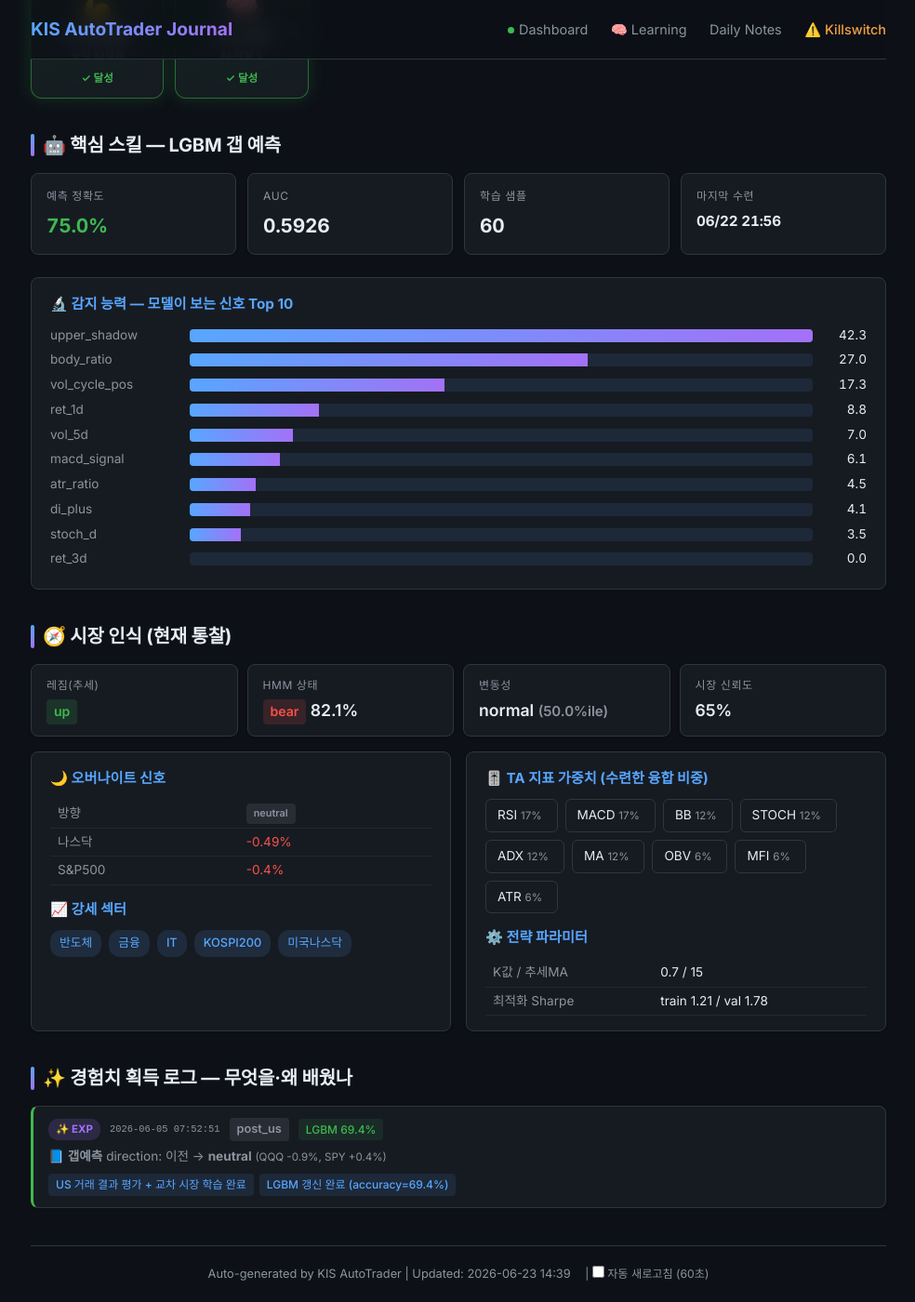
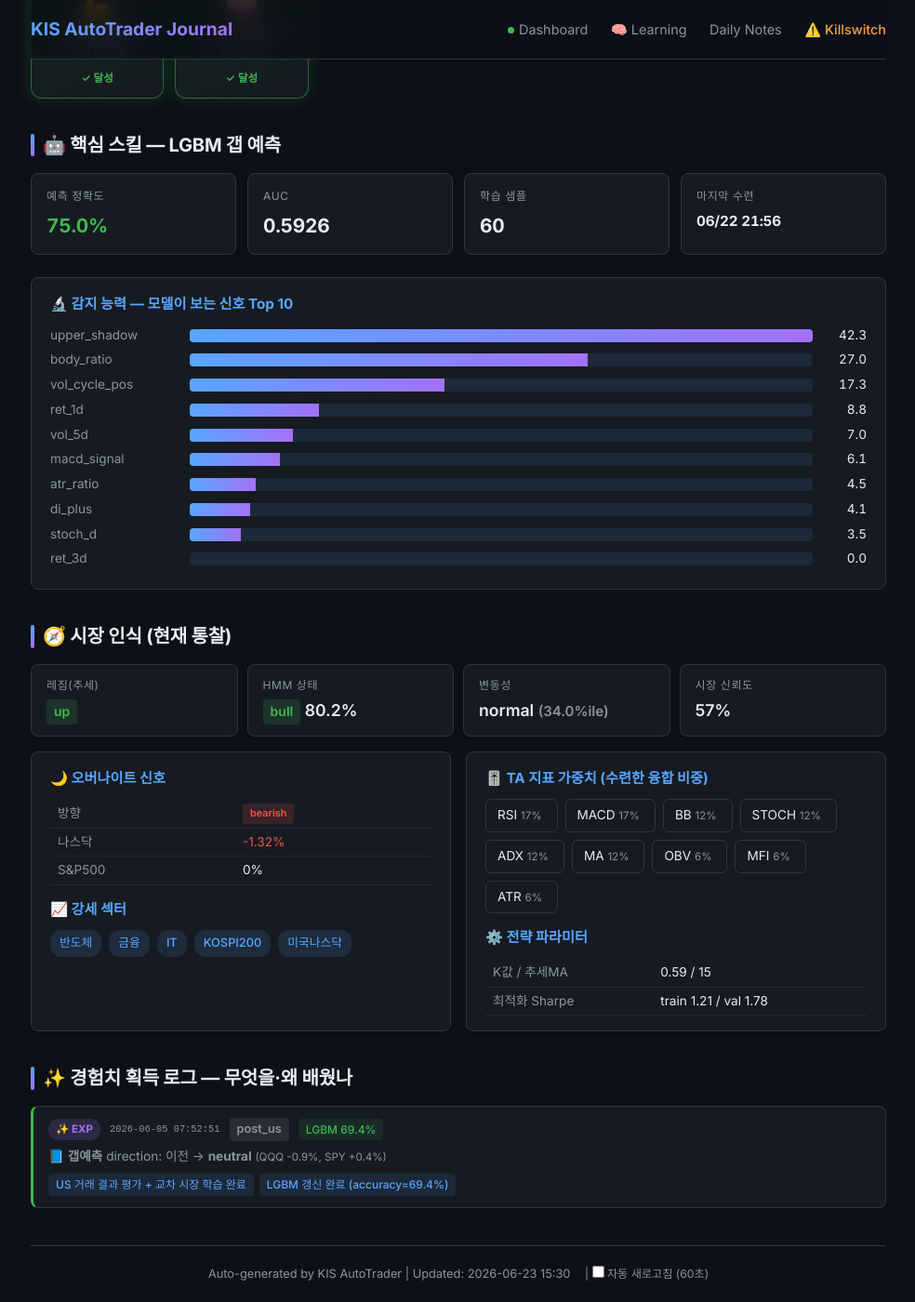
Before and after one commit to BudongJW/kis-trading-journal, a Jekyll site: the page built from learning.html, in a window 1280 px wide and 1400 px high, scrolled down 652 px. Shown: the whole window at 93% size, without its empty margins (147-1131 px from the left). Built offline with Jekyll 4.4.1, drawn with Linux system fonts in a browser that asks for light colours; nearby versions of some CDN libraries.

Commit message:
auto: portfolio update 15:30

```diff
--- a/_data/portfolio.json
+++ b/_data/portfolio.json
@@ -1,5 +1,5 @@
 {
-  "updated_at": "2026-06-23T14:39:27.989191",
+  "updated_at": "2026-06-23T15:30:09.898034",
   "initial_capital": 500000,
   "cash": 746932,
   "holdings": [],
@@ -681,18 +681,7 @@
     "avg_loss_pct": -3.23,
     "total_return_pct": -1.07
   },
-  "r_summary": {
-    "total_trades": 1,
-    "avg_r": -1.04,
-    "median_r": -1.04,
-    "win_rate": 0.0,
-    "avg_win_r": 0,
-    "avg_loss_r": -1.04,
-    "expectancy_r": -1.04,
-    "best_r": -1.04,
-    "worst_r": -1.04,
-    "last_updated": "2026-06-23 10:50"
-  },
+  "r_summary": {},
   "daily_history": [
     {
       "date": "2026-05-12",
@@ -1119,21 +1108,21 @@
       "unrealized_pnl": 0,
       "net_deposit": 394157,
       "regime": "up",
-      "hmm_state": "bear",
-      "confidence": 0.646,
-      "k_value": 0.7
+      "hmm_state": "bull",
+      "confidence": 0.568,
+      "k_value": 0.59
     }
   ],
   "market": {
     "regime": "up",
-    "hmm_state": "bear",
-    "confidence": 0.646,
+    "hmm_state": "bull",
+    "confidence": 0.568,
     "volatility": "normal",
-    "vol_percentile": 50.0,
+    "vol_percentile": 34.0,
     "overnight_gap": {
-      "direction": "neutral",
-      "strength": 0.15,
-      "action": "normal"
+      "direction": "bearish",
+      "strength": 0.26,
+      "action": "reduce_size"
     },
     "strong_sectors": [
       "반도체",
@@ -1146,7 +1135,7 @@
   "strategy": {
     "name": "ETF 변동성 돌파 + 신호 융합",
     "params": {
-      "k": 0.7,
+      "k": 0.59,
       "trend_ma": 15
     },
     "universe_count": 5,
@@ -1187,10 +1176,10 @@
     "enabled": true,
     "regime": "CRISIS",
     "confidence": 0.65,
-    "sma_ratio": 0.7621,
+    "sma_ratio": 0.7402,
     "canary_bad": 1,
     "canary_scores": {
-      "195930": 1.4726,
+      "195930": 1.4459,
       "132030": -1.5904
     }
   },
@@ -1244,18 +1233,18 @@
   "learning": {
     "market": {
       "trend": "up",
-      "hmm_state": "bear",
-      "hmm_confidence": 82.1,
+      "hmm_state": "bull",
+      "hmm_confidence": 80.2,
       "volatility": "normal",
-      "vol_percentile": 50.0,
-      "market_confidence": 0.646,
-      "analyzed_at": "2026-06-22 10:45"
+      "vol_percentile": 34.0,
+      "market_confidence": 0.568,
+      "analyzed_at": "2026-06-23 10:28"
     },
     "overnight": {
-      "direction": "neutral",
-      "nasdaq_change": -0.49,
-      "sp500_change": -0.4,
-      "recommended_action": "normal"
+      "direction": "bearish",
+      "nasdaq_change": -1.32,
+      "sp500_change": 0,
+      "recommended_action": "reduce_size"
     },
     "strong_sectors": [
       "반도체",
@@ -1313,7 +1302,7 @@
       ]
     },
     "strategy_params": {
-      "k": 0.7,
+      "k": 0.59,
       "trend_ma": 15,
       "train_sharpe": 1.21,
       "val_sharpe": 1.78,
@@ -1463,16 +1452,16 @@
     "allow_inverse": true,
     "allow_leverage": false,
     "size_mult": 0.4,
-    "k_effective": 0.8,
+    "k_effective": 0.69,
     "allow_summary": "인버스",
-    "briefing": "오늘 스탠스 방어(DEFENSIVE) · 레짐 CRISIS·신뢰도 65% · 美 오버나이트 neutral(-0.5%) · 예산 25%·최대 1종목·허용 인버스",
+    "briefing": "오늘 스탠스 방어(DEFENSIVE) · 레짐 CRISIS·신뢰도 57% · 美 오버나이트 bearish(-1.3%) · 예산 25%·최대 1종목·허용 인버스",
     "signals": {
       "regime": "CRISIS",
-      "confidence": 0.646,
-      "direction": "neutral",
-      "nasdaq_change": -0.49,
+      "confidence": 0.568,
+      "direction": "bearish",
+      "nasdaq_change": -1.32,
       "high_vol": false,
-      "vol_percentile": 50.0,
+      "vol_percentile": 34.0,
       "rapid_level": "NONE"
     }
   },
@@ -1484,8 +1473,8 @@
     "hard_stop_pct": 0.04,
     "max_weight": 0.15,
     "regime": "CRISIS",
-    "hmm_state": "bear",
-    "hmm_confidence": 0.821,
+    "hmm_state": "bull",
+    "hmm_confidence": 0.802,
     "universe": [
       {
         "symbol": "122630",
```
